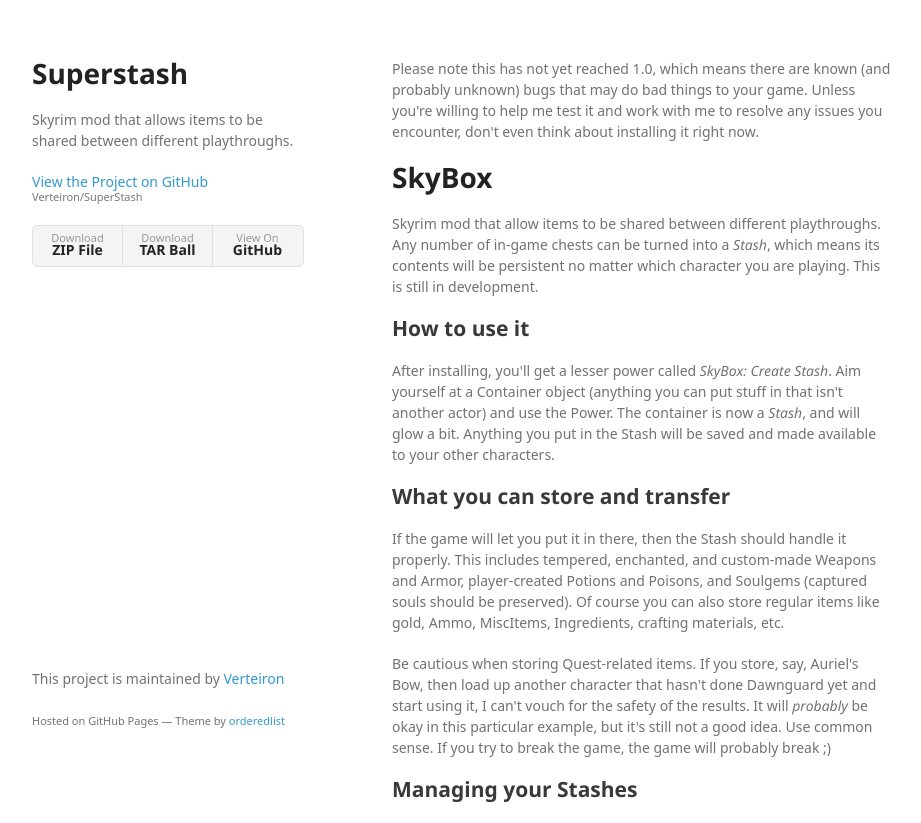
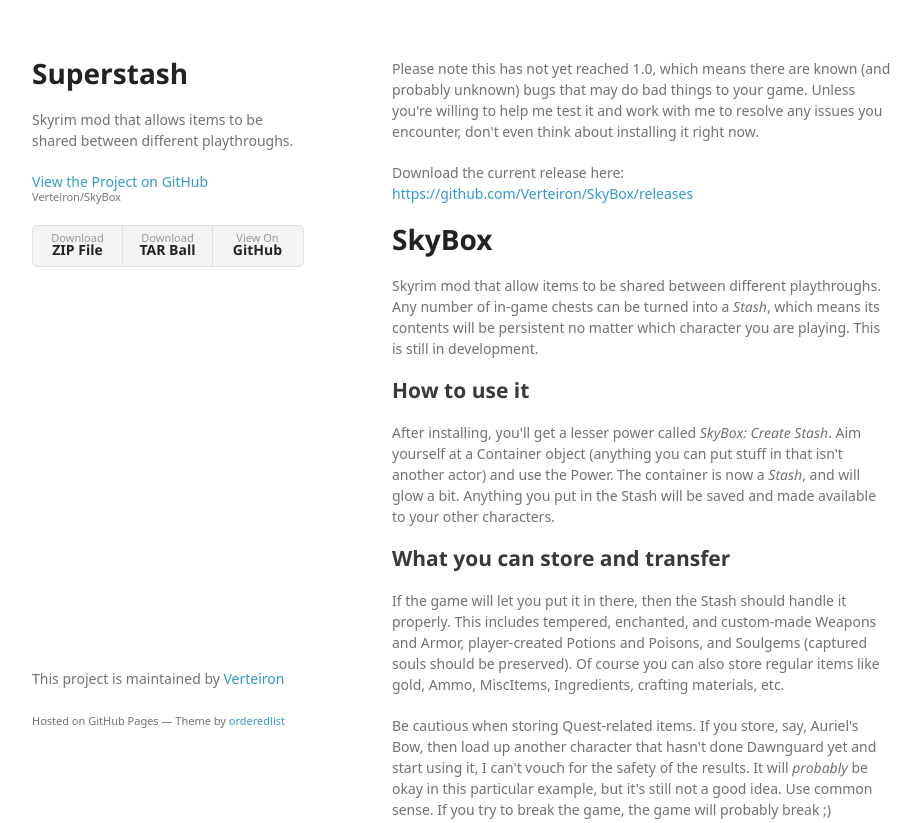
Before and after one commit to Verteiron/SkyBox, a plain HTML site: page index.html in a window 1280 px wide. Shown: the top 823 px of the page, without its empty margins (178-1099 px from the left). Drawn offline with Linux system fonts and the light colour scheme; a web font is replaced by a local one.

```diff
--- a/index.html
+++ b/index.html
@@ -18,17 +18,19 @@
         <h1>Superstash</h1>
         <p>Skyrim mod that allows items to be shared between different playthroughs.</p>
 
-        <p class="view"><a href="https://github.com/Verteiron/SuperStash">View the Project on GitHub <small>Verteiron/SuperStash</small></a></p>
+        <p class="view"><a href="https://github.com/Verteiron/SkyBox">View the Project on GitHub <small>Verteiron/SkyBox</small></a></p>
 
 
         <ul>
-          <li><a href="https://github.com/Verteiron/SuperStash/zipball/master">Download <strong>ZIP File</strong></a></li>
-          <li><a href="https://github.com/Verteiron/SuperStash/tarball/master">Download <strong>TAR Ball</strong></a></li>
-          <li><a href="https://github.com/Verteiron/SuperStash">View On <strong>GitHub</strong></a></li>
+          <li><a href="https://github.com/Verteiron/SkyBox/zipball/master">Download <strong>ZIP File</strong></a></li>
+          <li><a href="https://github.com/Verteiron/SkyBox/tarball/master">Download <strong>TAR Ball</strong></a></li>
+          <li><a href="https://github.com/Verteiron/SkyBox">View On <strong>GitHub</strong></a></li>
         </ul>
       </header>
       <section>
         <p>Please note this has not yet reached 1.0, which means there are known (and probably unknown) bugs that may do bad things to your game. Unless you're willing to help me test it and work with me to resolve any issues you encounter, don't even think about installing it right now.</p>
+
+<p>Download the current release here: <a href="https://github.com/Verteiron/SkyBox/releases">https://github.com/Verteiron/SkyBox/releases</a></p>
 
 <h1>
 <a id="skybox" class="anchor" href="#skybox" aria-hidden="true"><span class="octicon octicon-link"></span></a>SkyBox</h1>
```
Also changed, not shown: params.json (+1 -1 lines).
